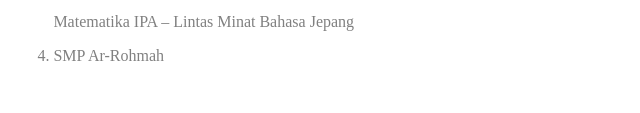
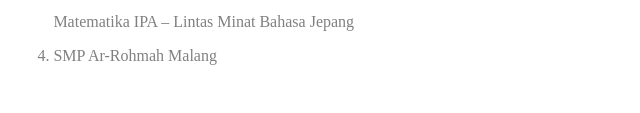
Before and after one commit to fabiyudzaky/fabiyudzaky.github.io, a plain HTML site: page index.html in a window 1280 px wide. Shown: the part 1029-1142 px from the top of the page, 395-1035 px from the left. Drawn offline with Linux system fonts and the light colour scheme.

Commit message:
update nama sekolah

```diff
--- a/index.html
+++ b/index.html
@@ -182,7 +182,7 @@
                         </a>
                     </li>
                     <p>Matematika IPA – Lintas Minat Bahasa Jepang</p>
-                    <li>SMP Ar-Rohmah</li>
+                    <li>SMP Ar-Rohmah Malang</li>
                 </ol>
             </td>
         </tr>
```
